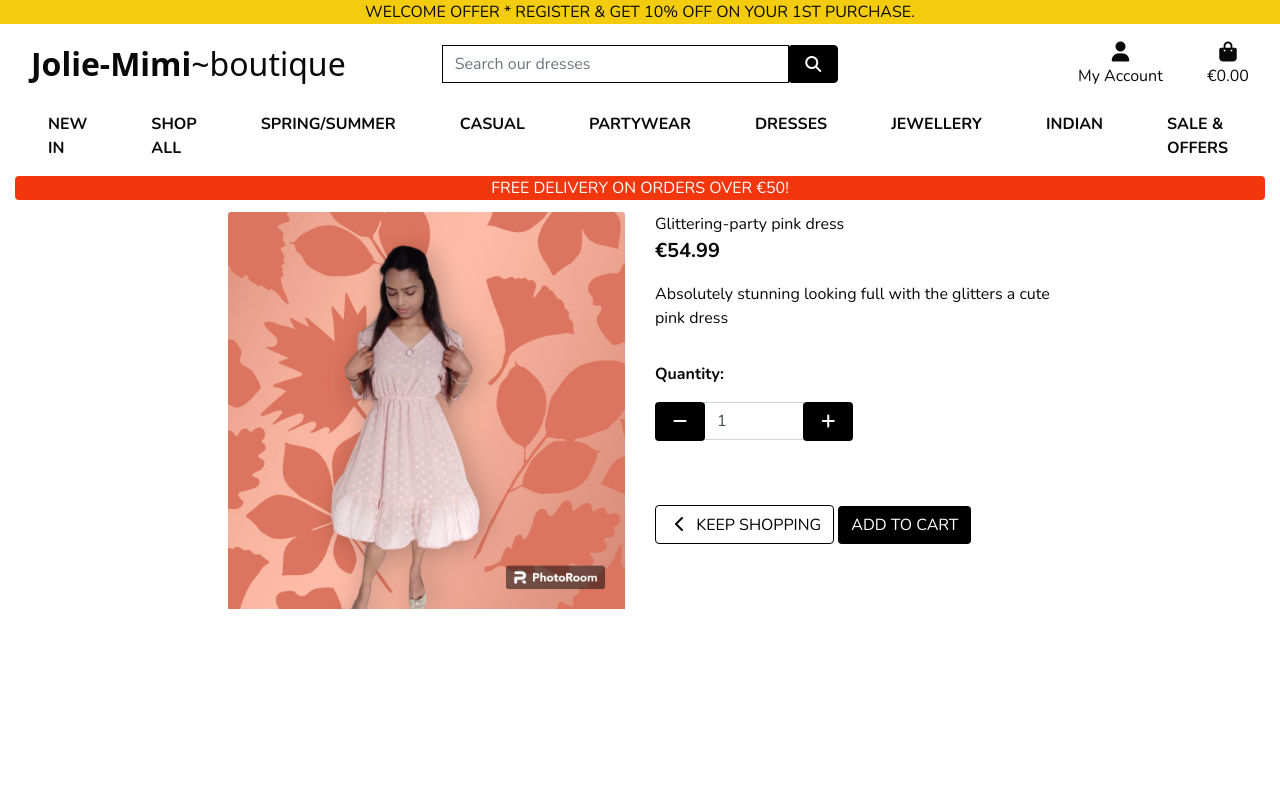
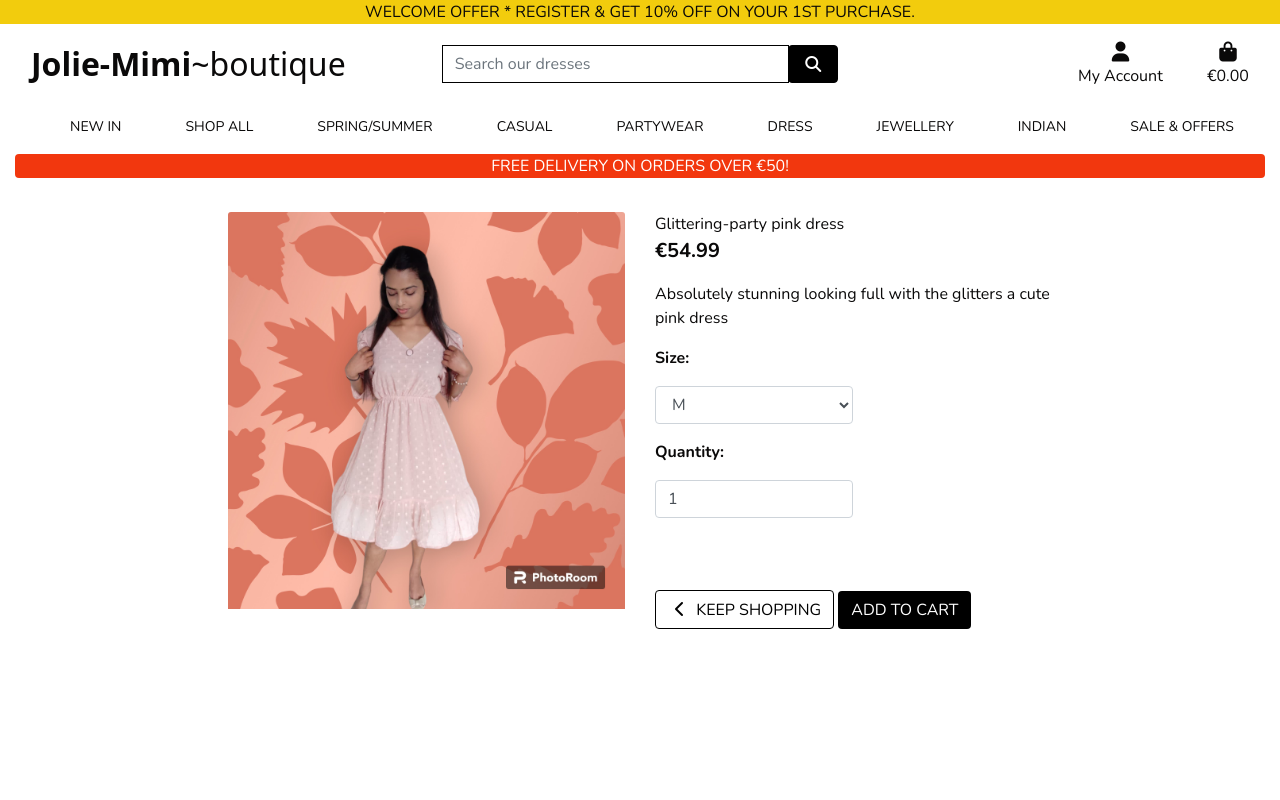
Before and after one commit to Mr-KulwinderSingh/jolie_mimi_boutique, a Django app: page /products/10 in a window 1280 px wide. Run offline with Django 3.2, Linux system fonts and the light colour scheme; data comes from the database, SQL or seed files in the repository; both versions use the stored data as it was after the commit; some libraries are stand-ins or nearby versions; some web fonts are replaced.

Commit message:
some misc changes added to the main-nav template, has_sizes field added to the product model, product detail & cart template updated to show sizes

```diff
--- a/cart/templates/cart/cart.html
+++ b/cart/templates/cart/cart.html
@@ -39,6 +39,7 @@
                         </td>
                         <td class="py-3">
                             <p class="my-0"><strong>{{ item.product.name }}</strong></p>
+                            <p class="my-0"><strong>Size: </strong>{% if item.product.has_sizes%}{{ item.size|upper}}{% else %}N/A{% endif %}</p>
                             <p class="my-0 small text-muted">SKU:{{ item.product.sku|upper }}</p>
                         </td>
                         <td class="py-3">
--- a/products/models.py
+++ b/products/models.py
@@ -22,6 +22,7 @@ class Product(models.Model):
     sku = models.CharField(max_length=100, null=True, blank=True)
     name = models.CharField(max_length=254)
     description = models.TextField()
+    has_sizes = models.BooleanField(default=False, null=True, blank=True)
     selling_price = models.DecimalField(max_digits=6, decimal_places=2)
     discounted_price = models.DecimalField(max_digits=6, decimal_places=2)
     rating = models.DecimalField(max_digits=6, decimal_places=2, null=True, blank=True)
--- a/products/templates/products/product_detail.html
+++ b/products/templates/products/product_detail.html
@@ -38,7 +38,7 @@
                     </p>
                     {% endif %}
                     {% if product.rating %}
-                        <small class="text-muted"><i class="fas fa-star mr-1"></i>{{ product.rating}}</small>
+                        <small class="text-muted"><i class="fas fa-star mr-1"></i>{{ product.rating}} / 5</small>
                     {% else %}
                         <small class="text-muted"></small>
                     {% endif %}
@@ -59,30 +59,11 @@
                                     </select>
                                 </div>
                             {% endif %}
-                            <div class="col-12 rounded">
+                            <div class="col-12">
                                 <p class="mt-3"><strong>Quantity:</strong></p>
                                 <div class="form-group w-50">
                                     <div class="input-group">
-                                        <div class="input-group-prepend ">
-                                            <button class="decrement-qty btn btn-black rounded"
-                                                data-item-id="{{ product.id }}" id="decrement-qty_{{ product.id}}">
-                                                <span class="icon">
-                                                    <i class="fas fa-minus"></i>
-                                                </span>
-                                            </button>
-                                        </div>
-                                        <input class="form-control qty_input" type="number"
-                                        name="quantity" value="1" min="1" max="99"
-                                        data-item_id="{{ product.id }}"
-                                        id="id_qty_{{ product.id }}">
-                                        <div class="input-group-append">
-                                            <button class="increment-qty btn btn-black rounded"
-                                                data-item-id="{{ product.id }}" id="increment-qty_{{ product.id}}">
-                                                <span class="icon">
-                                                    <i class="fas fa-plus"></i>
-                                                </span>
-                                            </button>
-                                        </div>
+                                        <input class="form-control qty_input" type="number" name="quantity" value="1" min="1" max="99" data-item_id="{{ product.id }}" id="id_qty_{{ product.id }}">
                                     </div>
                                 </div>
                             </div>
@@ -98,7 +79,6 @@
                             </div>
                             <input type="hidden" name="redirect_url" value="{{ request.path }}">
                             {% endwith %}
-
                         </div>
                     </form>
                 </div>
--- a/products/templates/products/products.html
+++ b/products/templates/products/products.html
@@ -14,7 +14,7 @@
     <div class="container-fluid">
         <div class="row">
             <div class="col text-center mt-3">
-                <h2 class="logo-font">Mimi's Collections</h2>
+                <h3 class="">Mimi's Collections</h3>
                 {% for c in current_categories %}
                     <a class="category-badge text-decoration-none" href="{% url 'products' %}?category={{ c.name }}">
                         <span class="p-2 mt-2 badge badge-white text-black rounded border border-dark">{{ c.friendly_name }}</span>
@@ -78,9 +78,9 @@
                                         </p>
                                         {% endif %}
                                         {% if product.rating %}
-                                            <small class="text-muted"><i class="fa-solid fa-comment-dollar mr-1"></i>Sale Price {{ product.rating }}</small>
+                                            <small class="text-muted"><i class="fas fa-star mr-1"></i>{{ product.rating }} / 5</small>
                                         {% else %}
-                                            <small class="text-muted">No Rating</small>
+                                            <small class="text-muted">No Rating Yet</small>
                                         {% endif %}
                                     </div>
                                 </div>
--- a/static/css/base.css
+++ b/static/css/base.css
@@ -44,6 +44,11 @@ body {
 
 .main-logo-link {
     width: fit-content;
+}
+
+#main-nav{
+    padding-top: 2px;
+
 }
 
 .shop-now-button {
--- a/templates/includes/main-nav.html
+++ b/templates/includes/main-nav.html
@@ -2,76 +2,76 @@
     <ul class="navbar-nav w-auto mx-auto">
         <li class="nav-item dropdown">
             <a class="logo-font font-weight-bold nav-link text-black mr-5" href="{% url 'products' %}?category=new_in" id="new_in-link" aria-haspopup="true" aria-expanded="false">
-                New In
+               <small>New In</small>
             </a>
 
         </li>
 
         <li class="nav-item dropdown">
             <a class="logo-font font-weight-bold nav-link text-black mr-5" href="#" id="dresses" data-toggle="dropdown" aria-haspopup="true" aria-expanded="false">
-                Shop All
+                <small>shop all</small>
             </a>
             <div class="dropdown-menu border-0" aria-labelledby="clothing-link">
-                <a href="{% url 'products' %}?sort=selling_price&direction=asc" class="dropdown-item">By Price</a>
-                <a href="{% url 'products' %}?sort=discounted_price&direction=desc" class="dropdown-item ">Sale</a>
-                <a href="{% url 'products' %}?sort=category&direction=asc" class="dropdown-item ">By Category</a>
-                <a href="{% url 'products' %}" class="dropdown-item">Shop All</a>
+                <a href="{% url 'products' %}?sort=selling_price&direction=asc" class="dropdown-item"><small>By Price</small></a>
+                <a href="{% url 'products' %}?sort=discounted_price&direction=desc" class="dropdown-item "><small>Sale</small></a>
+                <a href="{% url 'products' %}?sort=category&direction=asc" class="dropdown-item "><small>By Category</small></a>
+                <a href="{% url 'products' %}" class="dropdown-item"><small>Shop All</small></a>
             </div>
         </li>
 
         <li class="nav-item">
             <a class="logo-font font-weight-bold nav-link text-black mr-5" href="{% url 'products' %}?category=spring_summer" id="spring/summer-link" data-toggle="" aria-haspopup="true" aria-expanded="false">
-                Spring/Summer
+                <small>Spring/summer</small>
             </a>
         </li>
 
         <li class="nav-item">
             <a class="logo-font font-weight-bold nav-link text-black mr-5" href="{% url 'products' %}?category=casual" id="casual" data-toggle="" aria-haspopup="true" aria-expanded="false">
-                Casual
+                <small>Casual</small>
             </a>
         </li>
 
         <li class="nav-item">
             <a class="logo-font font-weight-bold nav-link text-black mr-5" href="{% url 'products' %}?category=party_wear" id="partywear-link" data-toggle="" aria-haspopup="true" aria-expanded="false">
-                Partywear
+                <small>Partywear</small>
             </a>
         </li>
 
         <li class="nav-item">
             <a class="logo-font font-weight-bold nav-link text-black mr-5" href="{% url 'products' %}?category=dresses" id="footwear-link" data-toggle="" aria-haspopup="true" aria-expanded="false">
-                Dresses
+                <small>Dress</small>
             </a>
         </li>
 
         <li class="nav-item">
             <a class="logo-font font-weight-bold nav-link text-black mr-5" href="{% url 'products' %}?category=jewellery" id="jewellery-link" data-toggle="" aria-haspopup="true" aria-expanded="false">
-                Jewellery
+                <small>Jewellery</small>
             </a>
         </li>
 
         <li class="nav-item dropdown">
             <a class="logo-font font-weight-bold nav-link text-black mr-5" href="" id="indian-link" data-toggle="dropdown" aria-haspopup="true" aria-expanded="false">
-                Indian
+                <small>Indian</small>
             </a>
             <div class="dropdown-menu border-0" aria-labelledby="indian-link">
-                <a href="{% url 'products' %}?category=suits_sets" class="dropdown-item">Suit sets</a>
-                <a href="{% url 'products' %}?category=kurtas_tops" class="dropdown-item">Kurtas &amp; Tops</a>
-                <a href="{% url 'products' %}?category=lehngas" class="dropdown-item">Lehngas</a>
-                <a href="{% url 'products' %}?category=anarkali" class="dropdown-item">Anarkali suit sets</a>
-                <a href="{% url 'products' %}?category=unstitched" class="dropdown-item">Unstiched suits</a>
-                <a href="{% url 'products' %}?category=anarkali,kurtas_tops,lehngas,suits_sets,unstitched" class="dropdown-item">All Indian</a>
+                <a href="{% url 'products' %}?category=suits_sets" class="dropdown-item"><small>Suit sets</small></a>
+                <a href="{% url 'products' %}?category=kurtas_tops" class="dropdown-item"><small>Kurtas &amp; Tops</small></a>
+                <a href="{% url 'products' %}?category=lehngas" class="dropdown-item"><small>Lehngas</small></a>
+                <a href="{% url 'products' %}?category=anarkali" class="dropdown-item"><small>Anarkali suit sets</small></a>
+                <a href="{% url 'products' %}?category=unstitched" class="dropdown-item"><small>Unstiched suits</small></a>
+                <a href="{% url 'products' %}?category=anarkali,kurtas_tops,lehngas,suits_sets,unstitched" class="dropdown-item"><small>All Indian</small></a>
             </div>
         </li>
 
         <li class="nav-item dropdown">
             <a class="logo-font font-weight-bold nav-link text-black" href="#" id="specials-link" data-toggle="dropdown" aria-haspopup="true" aria-expanded="false">
-                Sale & Offers
+                <small>Sale & Offers</small>
             </a>
             <div class="dropdown-menu border-0" aria-labelledby="specials-link">
-                <a href="{% url 'products' %}?category=new_in" class="dropdown-item">New In</a>
-                <a href="{% url 'products' %}?category=deals" class="dropdown-item">Deals</a>
-                <a href="{% url 'products' %}?category=clearance" class="dropdown-item">Clearance</a>
-                <a href="{% url 'products' %}?category=new_in,deals,clearance" class="dropdown-item">All Specials</a>
+                <a href="{% url 'products' %}?category=new_in" class="dropdown-item"><small>New In</small></a>
+                <a href="{% url 'products' %}?category=deals" class="dropdown-item"><small>Deals</small></a>
+                <a href="{% url 'products' %}?category=clearance" class="dropdown-item"><small>Clearance</small></a>
+                <a href="{% url 'products' %}?category=new_in,deals,clearance" class="dropdown-item"><small>All Specials</small></a>
             </div>
         </li>
     </ul>
--- a/templates/includes/mobile-top-header.html
+++ b/templates/includes/mobile-top-header.html
@@ -24,7 +24,7 @@
     <a class="text-black nav-link d-block d-lg-none" href="#" id="user-options" data-toggle="dropdown" aria-haspopup="true" aria-expanded="false">
         <div class="text-center">
             <div><i class="fas fa-user fa-lg"></i></div>
-            <p class="my-0">My Account</p>
+            <p class="my-0"><small>My Account</small></p>
         </div>
     </a>
     <div class="dropdown-menu border-0" aria-labelledby="user-options">
```
Also changed, not shown: db.sqlite3, products/migrations/0003_product_has_sizes.py (added).
